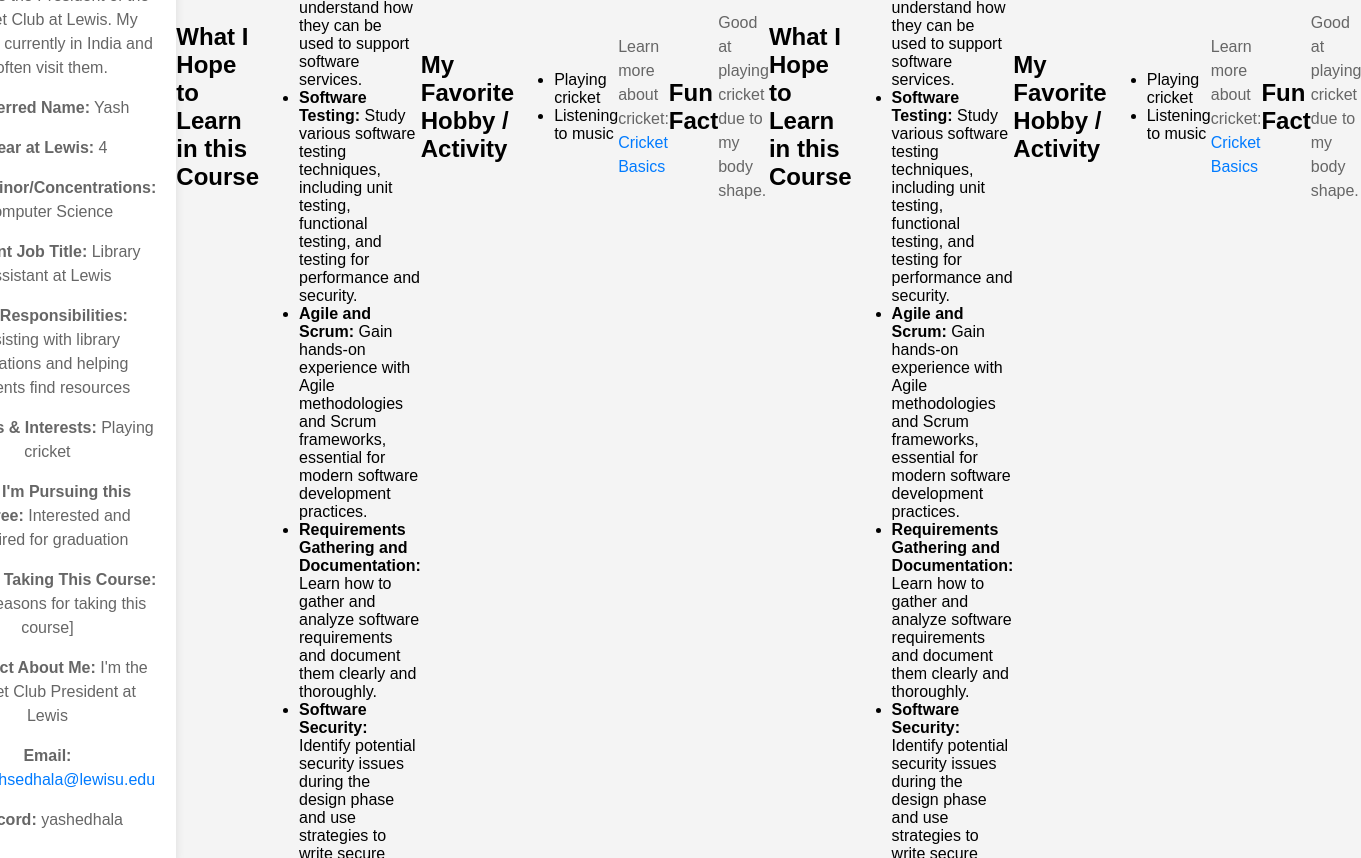
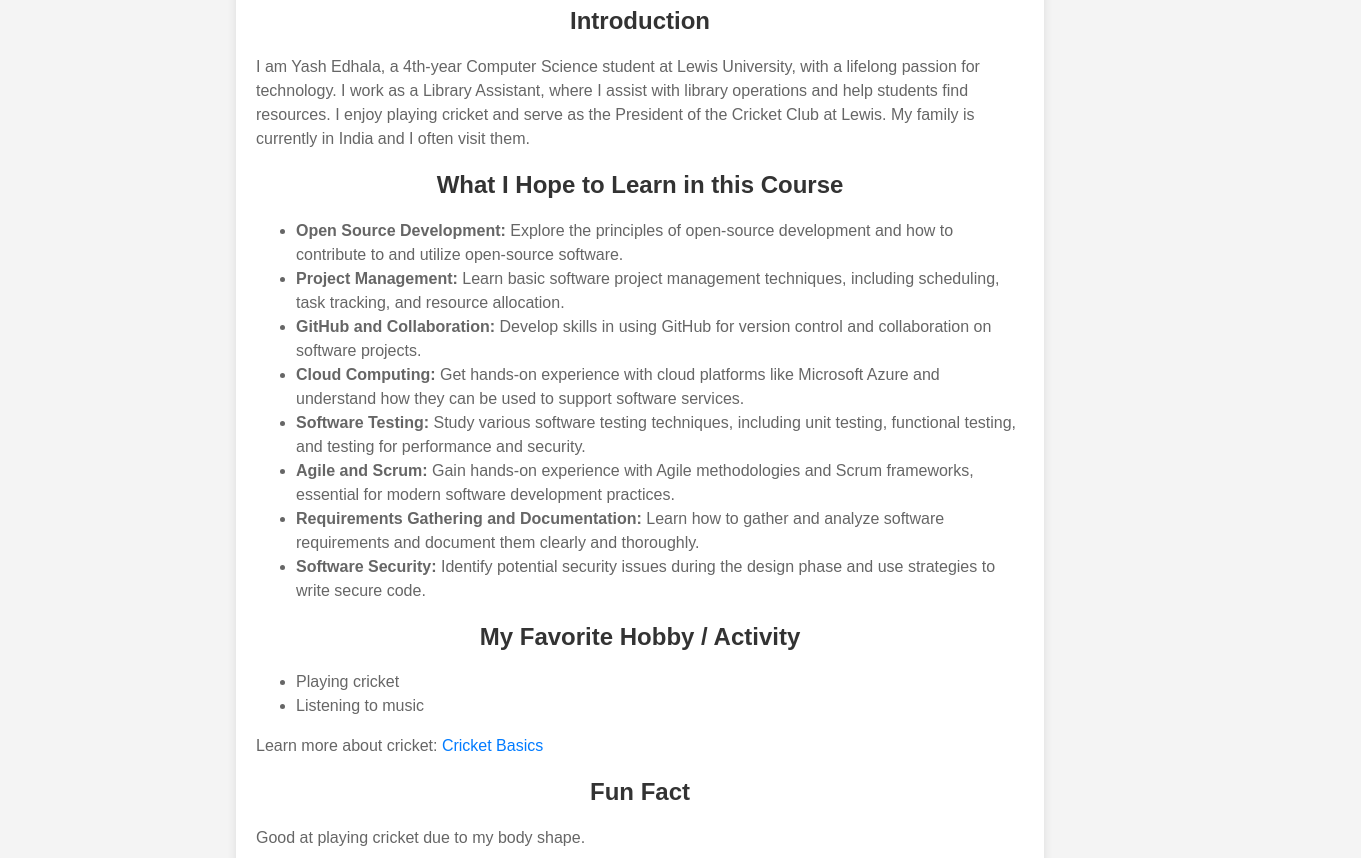
Before and after one commit to YashEdhala/Getting-to-Know-Each-Other1, a plain HTML site: page index.html in a window 1280 px wide. Shown: the part 293-1151 px from the top of the page, 1361 px wide, since content can reach past the window. Drawn offline with Linux system fonts and the light colour scheme.

Commit message:
Update index.html

```diff
--- a/index.html
+++ b/index.html
@@ -13,20 +13,22 @@
             display: flex;
             justify-content: center;
             align-items: center;
-            height: 100vh;
+            min-height: 100vh;
         }
         .container {
             background: white;
             padding: 20px;
             border-radius: 10px;
             box-shadow: 0px 0px 10px rgba(0, 0, 0, 0.1);
-            width: 50%;
+            width: 60%;
+            max-width: 800px;
+            text-align: left;
+        }
+        h1, h2 {
+            color: #333;
             text-align: center;
         }
-        h1 {
-            color: #333;
-        }
-        p {
+        p, ul {
             color: #666;
             line-height: 1.5;
         }
@@ -49,42 +51,10 @@
             <img src="me-300-by-300.jpeg" alt="Yash Edhala">
         </a>
         <h1>Yash Edhala's Introductions Website</h1>
+
         <h2>Introduction</h2>
         <p>I am Yash Edhala, a 4th-year Computer Science student at Lewis University, with a lifelong passion for technology. I work as a Library Assistant, where I assist with library operations and help students find resources. I enjoy playing cricket and serve as the President of the Cricket Club at Lewis. My family is currently in India and I often visit them.</p>
-        <p><strong>Preferred Name:</strong> Yash</p>
-        <p><strong>Year at Lewis:</strong> 4</p>
-        <p><strong>Major/Minor/Concentrations:</strong> Computer Science</p>
-        <p><strong>Current Job Title:</strong> Library Assistant at Lewis</p>
-        <p><strong>Job Responsibilities:</strong> Assisting with library operations and helping students find resources</p>
-        <p><strong>Hobbies & Interests:</strong> Playing cricket</p>
-        <p><strong>Why I'm Pursuing this Degree:</strong> Interested and required for graduation</p>
-        <p><strong>Why I'm Taking This Course:</strong> [Your reasons for taking this course]</p>
-        <p><strong>Fun Fact About Me:</strong> I'm the Cricket Club President at Lewis</p>
-        <p><strong>Email:</strong> <a href="mailto:yeswanthsedhala@lewisu.edu">yeswanthsedhala@lewisu.edu</a></p>
-        <p><strong>Discord:</strong> yashedhala</p>
-    </div>
-        <h2>What I Hope to Learn in this Course</h2>
-        <ul>
-            <li><strong>Open Source Development:</strong> Explore the principles of open-source development and how to contribute to and utilize open-source software.</li>
-            <li><strong>Project Management:</strong> Learn basic software project management techniques, including scheduling, task tracking, and resource allocation.</li>
-            <li><strong>GitHub and Collaboration:</strong> Develop skills in using GitHub for version control and collaboration on software projects.</li>
-            <li><strong>Cloud Computing:</strong> Get hands-on experience with cloud platforms like Microsoft Azure and understand how they can be used to support software services.</li>
-            <li><strong>Software Testing:</strong> Study various software testing techniques, including unit testing, functional testing, and testing for performance and security.</li>
-            <li><strong>Agile and Scrum:</strong> Gain hands-on experience with Agile methodologies and Scrum frameworks, essential for modern software development practices.</li>
-            <li><strong>Requirements Gathering and Documentation:</strong> Learn how to gather and analyze software requirements and document them clearly and thoroughly.</li>
-            <li><strong>Software Security:</strong> Identify potential security issues during the design phase and use strategies to write secure code.</li>
-        </ul>
-    </div>
-        <h2>My Favorite Hobby / Activity</h2>
-        <ul>
-            <li>Playing cricket</li>
-            <li>Listening to music</li>
-        </ul>
-        <p>Learn more about cricket: <a href="https://www.topendsports.com/sport/cricket/basics.htm#google_vignette" target="_blank">Cricket Basics</a></p>
 
-        <h2>Fun Fact</h2>
-        <p>Good at playing cricket due to my body shape.</p>
-    </div>
         <h2>What I Hope to Learn in this Course</h2>
         <ul>
             <li><strong>Open Source Development:</strong> Explore the principles of open-source development and how to contribute to and utilize open-source software.</li>
@@ -106,6 +76,9 @@
 
         <h2>Fun Fact</h2>
         <p>Good at playing cricket due to my body shape.</p>
+
+        <p><strong>Email:</strong> <a href="mailto:yeswanthsedhala@lewisu.edu">yeswanthsedhala@lewisu.edu</a></p>
+        <p><strong>Discord:</strong> yashedhala</p>
     </div>
 </body>
 </html>
```
